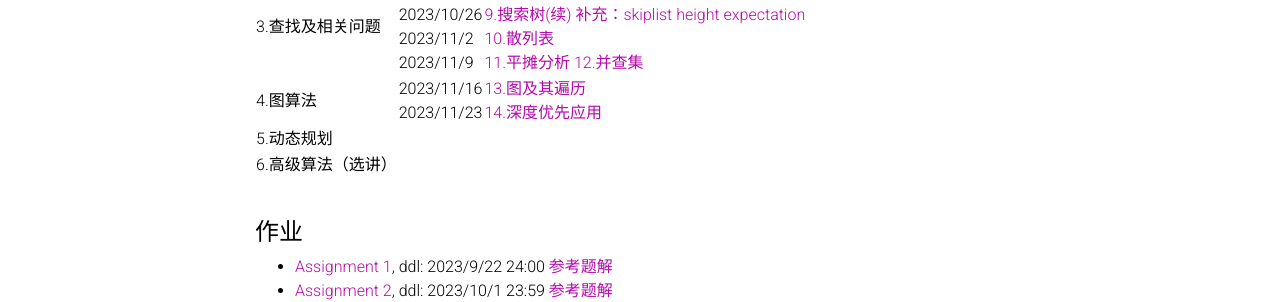
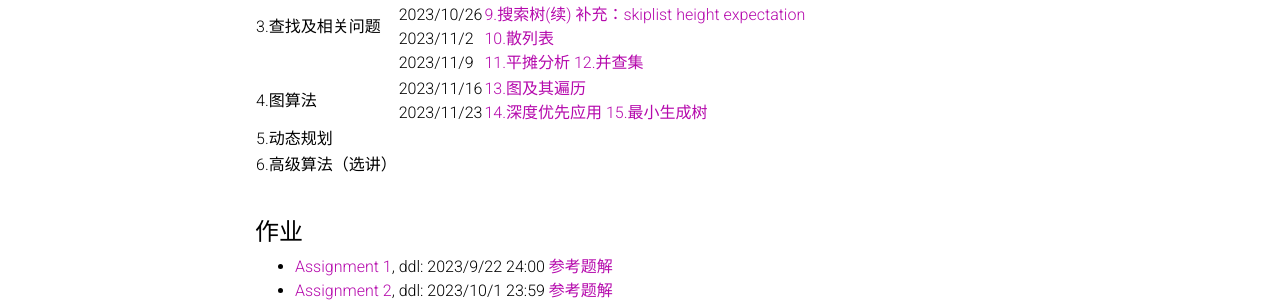
Before and after one commit to niuxintao/niuxintao.github.io, a Jekyll site: the page built from _courses/2023Fall-DS.md, in a window 1280 px wide and 900 px high, scrolled down 2300 px. Shown: the part 157-459 px from the top of the window. Built offline with Jekyll 4.4.1, drawn with Linux system fonts in a browser that asks for light colours; comment, search, counter and statistics services are not loaded; a style sheet for code colours, icons or effects is not loaded.

Commit message:
add mini spaning tree

```diff
--- a/_courses/2023Fall-DS.md
+++ b/_courses/2023Fall-DS.md
@@ -91,7 +91,7 @@
 | 1.课程简介与基础   | 2023/9/7<br>2023/9/14<br />2023/9/21<br />2023/9/28      | [1.课程简介](/assets/pdf/2023Fall-DS/1.课程简介.pdf)<br>[2.算法分析基础](/assets/pdf/2023Fall-DS/2.算法分析基础.pdf)<br /> [3.基本数据结构](/assets/pdf/2023Fall-DS/3.基本数据结构.pdf)  [4.分治策略](/assets/pdf/2023Fall-DS/4.分治策略.pdf)<br /> [4.分治策略续](/assets/pdf/2023Fall-DS/4.分治策略续.pdf) |
 | 2.排序与选择       | 2023/9/28<br />2023/10/7<br />2023/10/12<br />2023/10/19 | [5.堆](/assets/pdf/2023Fall-DS/5.堆.pdf)<br /> [6.排序](/assets/pdf/2023Fall-DS/6.排序.pdf)<br /> [6.排序(续)](/assets/pdf/2023Fall-DS/6.排序(续).pdf)<br /> [7.选择](/assets/pdf/2023Fall-DS/7.选择.pdf) |
 | 3.查找及相关问题   | 2023/10/19<br />2023/10/26<br />2023/11/2<br />2023/11/9 | [8.树](/assets/pdf/2023Fall-DS/8.树.pdf) [9.搜索树](/assets/pdf/2023Fall-DS/9.搜索树.pdf)<br /> [9.搜索树(续)](/assets/pdf/2023Fall-DS/9.搜索树(续).pdf)  [补充：skiplist height expectation](/assets/pdf/2023Fall-DS/skiplist height expectation.pdf)<br /> [10.散列表](/assets/pdf/2023Fall-DS/10.散列表.pdf)<br /> [11.平摊分析](/assets/pdf/2023Fall-DS/11.平摊分析.pdf)  [12.并查集](/assets/pdf/2023Fall-DS/12.并查集.pdf) |
-| 4.图算法           | 2023/11/16<br />2023/11/23                               | [13.图及其遍历](/assets/pdf/2023Fall-DS/13.图及其遍历.pdf)<br /> [14.深度优先应用](/assets/pdf/2023Fall-DS/14.深度优先应用.pdf) |
+| 4.图算法           | 2023/11/16<br />2023/11/23                               | [13.图及其遍历](/assets/pdf/2023Fall-DS/13.图及其遍历.pdf)<br /> [14.深度优先应用](/assets/pdf/2023Fall-DS/14.深度优先应用.pdf)  [15.最小生成树](/assets/pdf/2023Fall-DS/15.最小生成树.pdf) |
 | 5.动态规划         |                                                          |                                                              |
 | 6.高级算法（选讲） |                                                          |                                                              |
 
```
Also changed, not shown: 1 other file.
